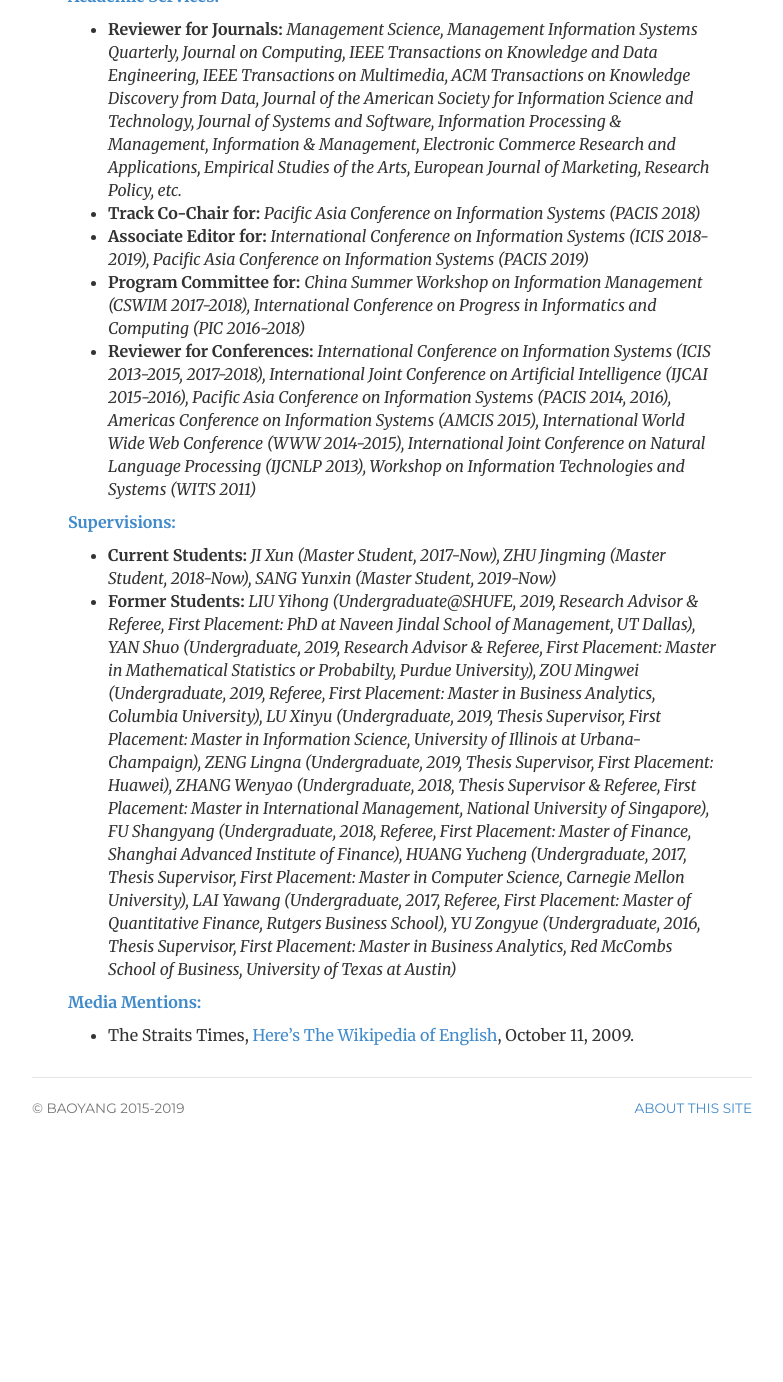
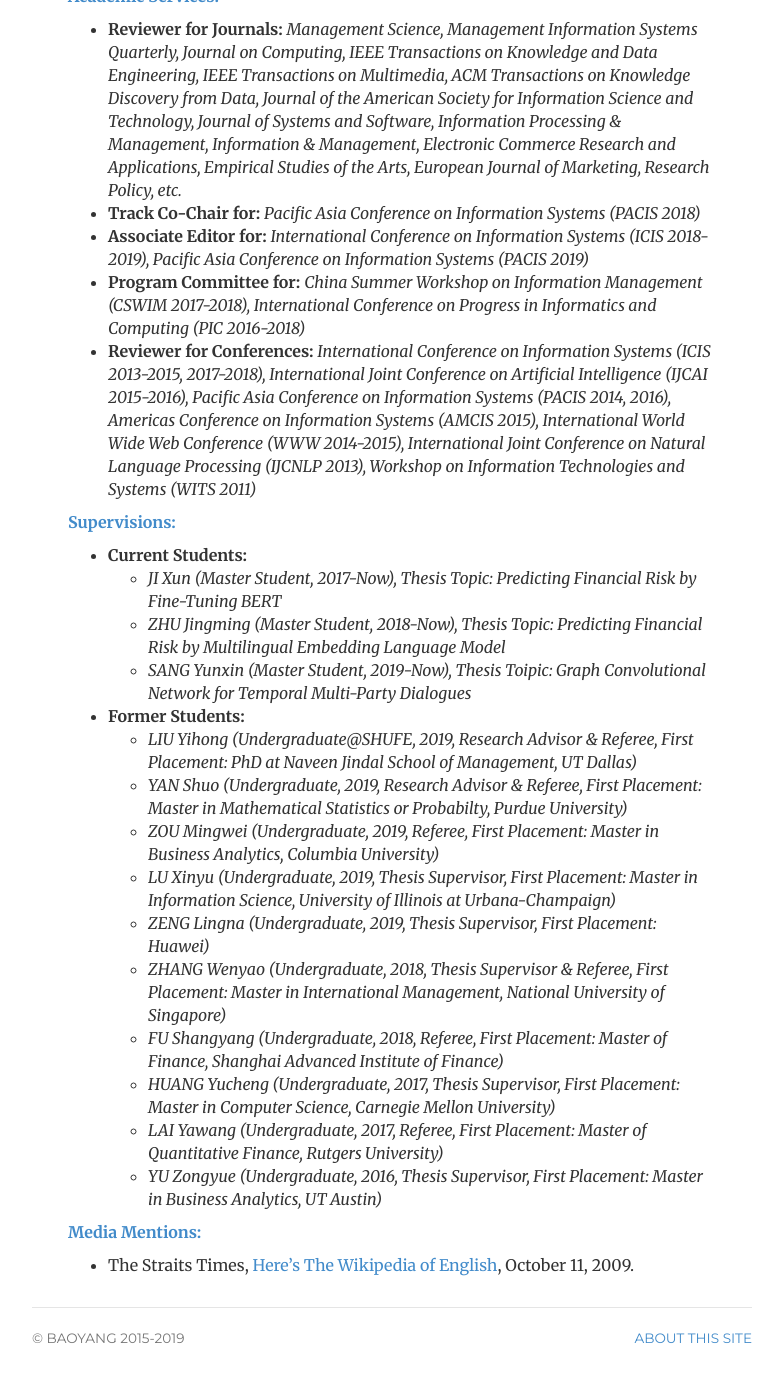
Before and after one commit to popeye007/popeye007.github.io, a Jekyll site: the page built from research/index.html, in a window 1280 px wide and 1400 px high, scrolled down 823 px. Shown: the top 1382 px of the window, without its empty margins (248-1031 px from the left). Built offline with Jekyll 4.4.1, drawn with Linux system fonts in a browser that asks for light colours; comment, search, counter and statistics services are not loaded; before the commit the page ends 1993 px from its top, so only the background shows below that; some of the changed text lies outside the part shown.

Commit message:
update research page

```diff
--- a/research/index.html
+++ b/research/index.html
@@ -21,17 +21,17 @@
 
 
 	<p><strong><a name="Papers">Papers:</a></strong><br>
-		<ul>
-			<p><b>Selected Working Papers:</b></p>
-			<li>Yang Bao, and Hui Fang. Bayesian Trust Modeling Based on Online Rating Behaviors: A Probabilistic Programming Approach. Submitted.</li>
-			<li>Yang Bao, Bin Ke, and Xiaojun Zhang. Predicting Corporate Earnings Using a Machine Learning Approach. Submitted.</li>
-		</ul>
-
 		<!-- <p><u>Selected Journal Papers:</u></p> -->
 		<ul>
 			<p><b>Selected Journal Papers:</b></p>
 			<li>Yang Bao, Bin Ke, Bin Li, Julia Yu, and Jie Zhang. <a href="https://onlinelibrary.wiley.com/doi/10.1111/1475-679X.12292">Detecting Accounting Fraud in Publicly Traded U.S. Firms Using a Machine Learning Approach</a>. Journal of Accounting Research, 58 (1): 199-235, 2020. [<a href="https://github.com/JarFraud/FraudDetection">Data and Code</a>]</li>
 			<li>Yang Bao, and Anindya Datta. <a href="http://pubsonline.informs.org/doi/abs/10.1287/mnsc.2014.1930">Simultaneously Discovering and Quantifying Risk Types from Textual Risk Disclosures</a>. Management Science, 60 (6): 1371-1391, 2014. [<a href="https://pubsonline.informs.org/doi/suppl/10.1287/mnsc.2014.1930">Software</a>][<a href="http://yangbao.org/10ksldaviz/">Demo</a>]</li>
+		</ul>
+
+		<ul>
+			<p><b>Selected Working Papers:</b></p>
+			<li>Yang Bao, and Hui Fang. Bayesian Trust Modeling Based on Online Rating Behaviors: A Probabilistic Programming Approach. Submitted.</li>
+			<li>Yang Bao, Bin Ke, and Xiaojun Zhang. Predicting Corporate Earnings Using a Machine Learning Approach. Submitted.</li>
 		</ul>
 
 
@@ -46,20 +46,33 @@
 	<p><strong><a name="Service">Academic Services:</a></strong><br>
 		<ul>
 		<li><B>Reviewer for Journals:</B> <I>Management Science, Management Information Systems Quarterly, Journal on Computing, IEEE Transactions on Knowledge and Data Engineering, IEEE Transactions on Multimedia, ACM Transactions on Knowledge Discovery from Data, Journal of the American Society for Information Science and Technology, Journal of Systems and Software, Information Processing & Management, Information & Management, Electronic Commerce Research and Applications, Empirical Studies of the Arts, European Journal of Marketing, Research Policy, etc.</I></li>
-
 		<li><B>Track Co-Chair for:</B> <I>Pacific Asia Conference on Information Systems (PACIS 2018)</I></li>
-
 		<li><B>Associate Editor for:</B> <I>International Conference on Information Systems (ICIS 2018-2019), Pacific Asia Conference on Information Systems (PACIS 2019)</I></li>
-
 		<li><B>Program Committee for:</B> <I>China Summer Workshop on Information Management (CSWIM 2017-2018), International Conference on Progress in Informatics and Computing (PIC 2016-2018)</I></li>
-
 		<li><B>Reviewer for Conferences:</B> <I>International Conference on Information Systems (ICIS 2013-2015, 2017-2018), International Joint Conference on Artificial Intelligence (IJCAI 2015-2016), Pacific Asia Conference on Information Systems (PACIS 2014, 2016), Americas Conference on Information Systems (AMCIS 2015), International World Wide Web Conference (WWW 2014-2015), International Joint Conference on Natural Language Processing (IJCNLP 2013), Workshop on Information Technologies and Systems (WITS 2011)</I></li>
 		</ul>
 
 	<p><strong><a name="Supervision">Supervisions:</a></strong><br>
 		<ul>
-			<li><b>Current Students:</b> <i>JI Xun (Master Student, 2017-Now), ZHU Jingming (Master Student, 2018-Now), SANG Yunxin (Master Student, 2019-Now)</i></li>
-			<li><b>Former Students:</b> <i>LIU Yihong (Undergraduate@SHUFE, 2019, Research Advisor & Referee, First Placement: PhD at Naveen Jindal School of Management, UT Dallas), YAN Shuo (Undergraduate, 2019, Research Advisor & Referee, First Placement: Master in Mathematical Statistics or Probabilty, Purdue University), ZOU Mingwei (Undergraduate, 2019, Referee, First Placement: Master in Business Analytics, Columbia University), LU Xinyu (Undergraduate, 2019, Thesis Supervisor, First Placement: Master in Information Science, University of Illinois at Urbana-Champaign), ZENG Lingna (Undergraduate, 2019, Thesis Supervisor, First Placement: Huawei), ZHANG Wenyao (Undergraduate, 2018, Thesis Supervisor & Referee, First Placement: Master in International Management, National University of Singapore), FU Shangyang (Undergraduate, 2018, Referee, First Placement: Master of Finance, Shanghai Advanced Institute of Finance), HUANG Yucheng (Undergraduate, 2017, Thesis Supervisor, First Placement: Master in Computer Science, Carnegie Mellon University), LAI Yawang (Undergraduate, 2017, Referee, First Placement: Master of Quantitative Finance, Rutgers Business School), YU Zongyue (Undergraduate, 2016,  Thesis Supervisor, First Placement: Master in Business Analytics, Red McCombs School of Business, University of Texas at Austin)</i></li>
+			<li><b>Current Students:</b></li>
+				<ul>
+					<li><i>JI Xun (Master Student, 2017-Now), Thesis Topic: Predicting Financial Risk by Fine-Tuning BERT</i></li>
+					<li><i>ZHU Jingming (Master Student, 2018-Now), Thesis Topic: Predicting Financial Risk by Multilingual Embedding Language Model</i></li>
+					<li><i>SANG Yunxin (Master Student, 2019-Now), Thesis Toipic: Graph Convolutional Network for Temporal Multi-Party Dialogues</i></li>
+				</ul>
+			<li><b>Former Students:</b></li>
+				<ul>
+					<li><i>LIU Yihong (Undergraduate@SHUFE, 2019, Research Advisor & Referee, First Placement: PhD at Naveen Jindal School of Management, UT Dallas)</i></li>
+					<li><i>YAN Shuo (Undergraduate, 2019, Research Advisor & Referee, First Placement: Master in Mathematical Statistics or Probabilty, Purdue University)</i></li>
+					<li><i>ZOU Mingwei (Undergraduate, 2019, Referee, First Placement: Master in Business Analytics, Columbia University)</i></li>
+					<li><i>LU Xinyu (Undergraduate, 2019, Thesis Supervisor, First Placement: Master in Information Science, University of Illinois at Urbana-Champaign)</i></li>
+					<li><i>ZENG Lingna (Undergraduate, 2019, Thesis Supervisor, First Placement: Huawei)</i></li>
+					<li><i>ZHANG Wenyao (Undergraduate, 2018, Thesis Supervisor & Referee, First Placement: Master in International Management, National University of Singapore)</i></li>
+					<li><i>FU Shangyang (Undergraduate, 2018, Referee, First Placement: Master of Finance, Shanghai Advanced Institute of Finance)</i></li>
+					<li><i>HUANG Yucheng (Undergraduate, 2017, Thesis Supervisor, First Placement: Master in Computer Science, Carnegie Mellon University)</i></li>
+					<li><i>LAI Yawang (Undergraduate, 2017, Referee, First Placement: Master of Quantitative Finance, Rutgers University)</i></li>
+					<li><i>YU Zongyue (Undergraduate, 2016, Thesis Supervisor, First Placement: Master in Business Analytics, UT Austin)</i></li>
+				</ul>
 		</ul>
 
 	<p><strong><a name="Media">Media Mentions:</a></strong><br>
```
